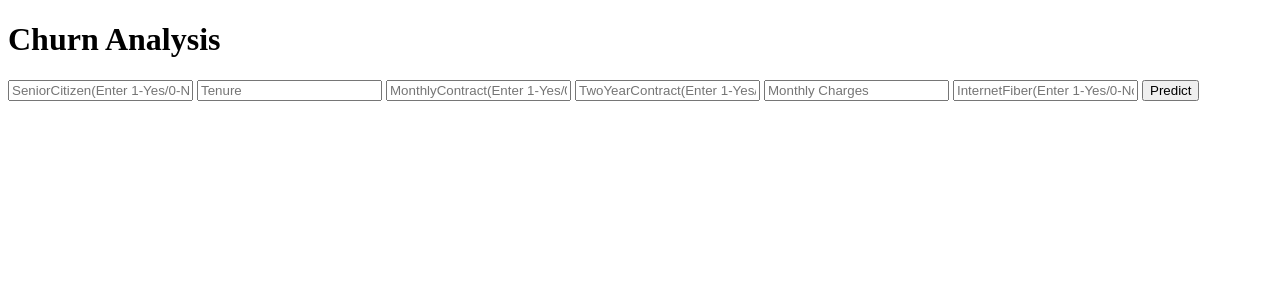
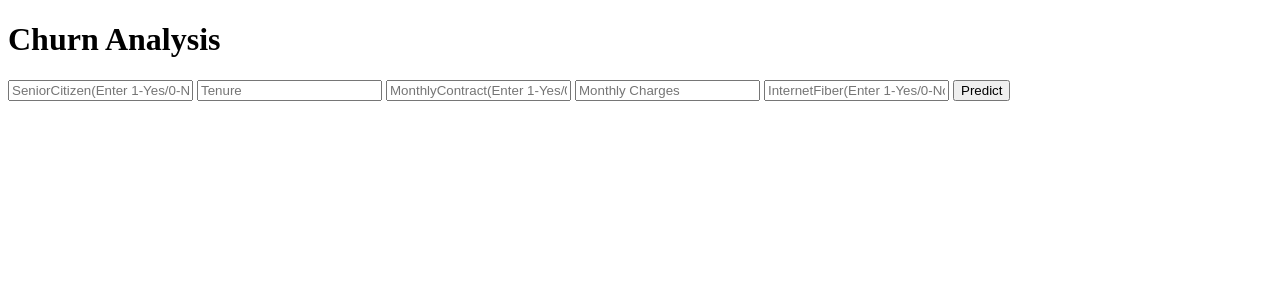
Before and after one commit to nehareddya/Churn-Analysis, a Flask app: page / in a window 1280 px wide. Shown: the top 300 px of the page. Run offline with Flask 2, Linux system fonts and the light colour scheme; parts of the project's set-up code (start-up, migrations or seed data) failed here and were passed over.

Commit message:
Update index.html

```diff
--- a/templates/index.html
+++ b/templates/index.html
@@ -20,7 +20,6 @@
     	<input type="text" name="Senior Citizen" placeholder="SeniorCitizen(Enter 1-Yes/0-No)" required="required" />
         <input type="text" name="Tenure" placeholder="Tenure" required="required" />
 	<input type="text" name="Contract_Month-to-month" placeholder="MonthlyContract(Enter 1-Yes/0-No)" required="required" />
-	<input type="text" name="Contract_Two year" placeholder="TwoYearContract(Enter 1-Yes/0-No)" required="required" />
 	<input type="text" name="Monthly Charges" placeholder="Monthly Charges" required="required" />
 	<input type="text" name="Internet Service_Fiber optic" placeholder="InternetFiber(Enter 1-Yes/0-No)" required="required" />
 
```
